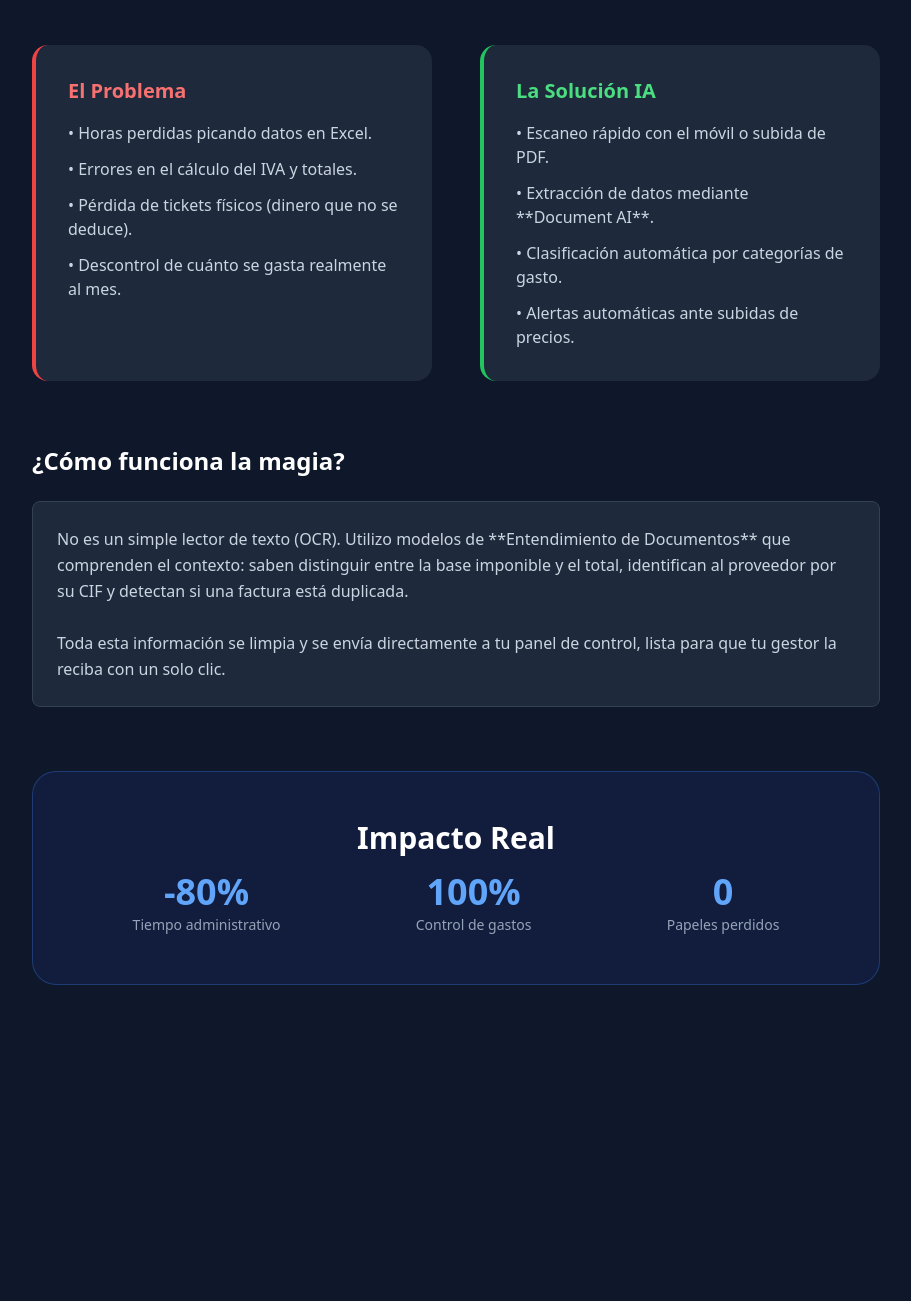
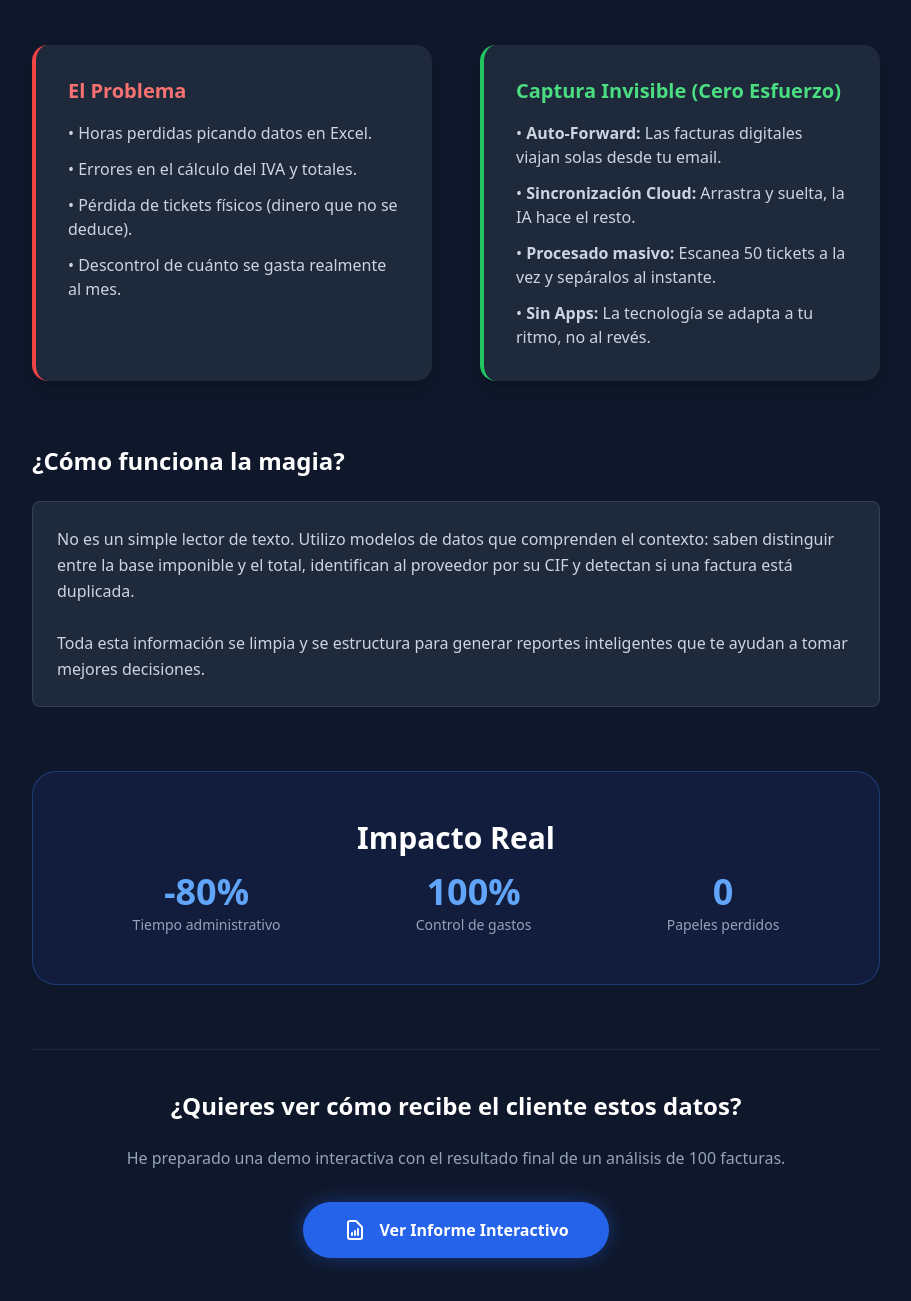
Before and after one commit to albgarmar2502/albgarmar2502.github.io, a plain HTML site: page ejemplo-automatizacion.html in a window 1280 px wide. Shown: the part 207-1508 px from the top of the page, without its empty margins (184-1095 px from the left). Before the commit the page ends 1240 px from the top, so only its background shows below. Drawn offline with nearby package versions, Linux system fonts and the light colour scheme.

Commit message:
Update ejemplo-automatizacion.html

```diff
--- a/ejemplo-automatizacion.html
+++ b/ejemplo-automatizacion.html
@@ -20,7 +20,7 @@
         <p class="text-xl text-slate-400 mb-12">Cómo la IA convierte un cajón lleno de tickets en un informe financiero en segundos.</p>
 
         <div class="grid md:grid-cols-2 gap-12 mb-16">
-            <div class="bg-slate-800 p-8 rounded-2xl border-l-4 border-red-500">
+            <div class="bg-slate-800 p-8 rounded-2xl border-l-4 border-red-500 shadow-lg">
                 <h3 class="text-xl font-bold mb-4 text-red-400">El Problema</h3>
                 <ul class="space-y-3 text-slate-300">
                     <li>• Horas perdidas picando datos en Excel.</li>
@@ -29,13 +29,13 @@
                     <li>• Descontrol de cuánto se gasta realmente al mes.</li>
                 </ul>
             </div>
-            <div class="bg-slate-800 p-8 rounded-2xl border-l-4 border-green-500">
-                <h3 class="text-xl font-bold mb-4 text-green-400">La Solución IA</h3>
+            <div class="bg-slate-800 p-8 rounded-2xl border-l-4 border-green-500 shadow-lg">
+                <h3 class="text-xl font-bold mb-4 text-green-400">Captura Invisible (Cero Esfuerzo)</h3>
                 <ul class="space-y-3 text-slate-300">
-                    <li>• Escaneo rápido con el móvil o subida de PDF.</li>
-                    <li>• Extracción de datos mediante **Document AI**.</li>
-                    <li>• Clasificación automática por categorías de gasto.</li>
-                    <li>• Alertas automáticas ante subidas de precios.</li>
+                    <li>• <strong>Auto-Forward:</strong> Las facturas digitales viajan solas desde tu email.</li>
+                    <li>• <strong>Sincronización Cloud:</strong> Arrastra y suelta, la IA hace el resto.</li>
+                    <li>• <strong>Procesado masivo:</strong> Escanea 50 tickets a la vez y sepáralos al instante.</li>
+                    <li>• <strong>Sin Apps:</strong> La tecnología se adapta a tu ritmo, no al revés.</li>
                 </ul>
             </div>
         </div>
@@ -44,14 +44,14 @@
             <h2 class="text-2xl font-bold mb-6">¿Cómo funciona la magia?</h2>
             <div class="bg-slate-800 p-6 rounded-lg border border-slate-700">
                 <p class="text-slate-300 leading-relaxed">
-                    No es un simple lector de texto (OCR). Utilizo modelos de **Entendimiento de Documentos** que comprenden el contexto: saben distinguir entre la base imponible y el total, identifican al proveedor por su CIF y detectan si una factura está duplicada.
+                    No es un simple lector de texto. Utilizo modelos de datos que comprenden el contexto: saben distinguir entre la base imponible y el total, identifican al proveedor por su CIF y detectan si una factura está duplicada.
                     <br><br>
-                    Toda esta información se limpia y se envía directamente a tu panel de control, lista para que tu gestor la reciba con un solo clic.
+                    Toda esta información se limpia y se estructura para generar reportes inteligentes que te ayudan a tomar mejores decisiones.
                 </p>
             </div>
         </section>
 
-        <section class="text-center bg-blue-900/20 p-12 rounded-3xl border border-blue-500/30">
+        <section class="text-center bg-blue-900/20 p-12 rounded-3xl border border-blue-500/30 mb-16">
             <h2 class="text-3xl font-bold mb-4">Impacto Real</h2>
             <div class="flex justify-around flex-wrap gap-8">
                 <div>
@@ -68,6 +68,17 @@
                 </div>
             </div>
         </section>
+
+        <!-- SECCIÓN NUEVA: BOTÓN AL INFORME -->
+        <section class="text-center py-10 border-t border-slate-800">
+            <h2 class="text-2xl font-bold mb-6">¿Quieres ver cómo recibe el cliente estos datos?</h2>
+            <p class="text-slate-400 mb-8">He preparado una demo interactiva con el resultado final de un análisis de 100 facturas.</p>
+
+            <a href="Reporte_Final_Cliente.html" target="_blank" class="inline-flex items-center gap-3 bg-blue-600 hover:bg-blue-500 text-white font-bold py-4 px-10 rounded-full transition-all transform hover:scale-105 shadow-[0_0_20px_rgba(37,99,235,0.4)]">
+                <svg class="w-6 h-6" fill="none" stroke="currentColor" viewBox="0 0 24 24"><path stroke-linecap="round" stroke-linejoin="round" stroke-width="2" d="M9 17v-2m3 2v-4m3 4v-6m2 10H7a2 2 0 01-2-2V5a2 2 0 012-2h5.586a1 1 0 01.707.293l5.414 5.414a1 1 0 01.293.707V19a2 2 0 01-2 2z"></path></svg>
+                Ver Informe Interactivo
+            </a>
+        </section>
     </main>
 
 </body>
```
